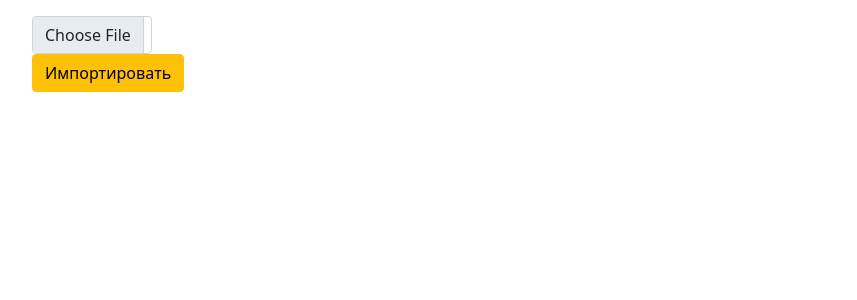
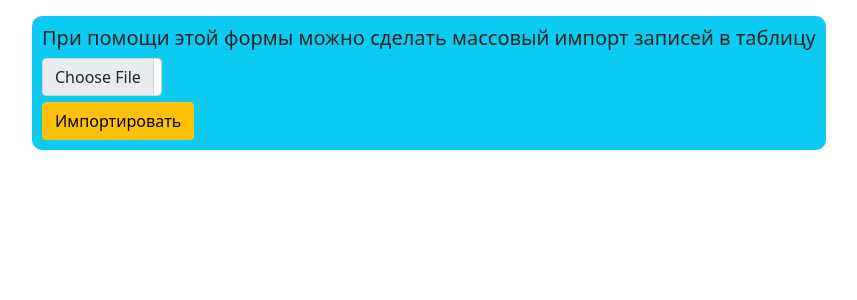
Before and after one commit to Andrew3100/DjangoLessons, a Django app: template interface/templates/interface/table_view.html in a window 1280 px wide. Shown: the part 197-497 px from the top of the page, without its empty margins (62-919 px from the left). Run offline with Django 4.2, Linux system fonts and the light colour scheme; the template is opened without the code that fills it, so the values that code supplies are empty.

Commit message:
Работа с формой ввода файла

```diff
--- a/interface/templates/interface/header/header.html
+++ b/interface/templates/interface/header/header.html
@@ -4,7 +4,6 @@
     <!-- Обязательные метатеги -->
     <meta charset="utf-8">
     <meta name="viewport" content="width=device-width, initial-scale=1">
-
     <!-- Bootstrap CSS -->
     <link href="https://cdn.jsdelivr.net/npm/bootstrap@5.0.1/dist/css/bootstrap.min.css" rel="stylesheet" integrity="sha384-+0n0xVW2eSR5OomGNYDnhzAbDsOXxcvSN1TPprVMTNDbiYZCxYbOOl7+AMvyTG2x" crossorigin="anonymous">
 {#    Информационная система мониторинга международной деятельности  #}
--- a/interface/templates/interface/table_view.html
+++ b/interface/templates/interface/table_view.html
@@ -22,12 +22,18 @@
 {% block main_content %}
     {{ file_info }}
     <div class="container">
-        <div class="col" style="display: flex">
-            <form enctype="multipart/form-data" action="/table_view?section={{ section_id }}&sub_section={{ sub_section_id }}" method="POST" class="form-row" style="width: 120px;">
-                {% csrf_token %}
-                <input name="excel" class="form-control" type="file">
-                <button type="submit" class="btn btn-warning" style="">Импортировать</button>
-            </form>
+        <div class="col-12" style="display: flex">
+            <div class="bg-info" style="border-radius: 10px;">
+                <div style="margin: 10px 10px 10px 10px;">
+                <h5>При помощи этой формы можно сделать массовый импорт записей в таблицу</h5>
+                    <form enctype="multipart/form-data" action="/table_view?section={{ section_id }}&sub_section={{ sub_section_id }}" method="POST" class="form-row" style="width: 120px;">
+                        {#        Токен для проверки формы - требования джанго        #}
+                        {% csrf_token %}
+                        <input style="float: left" name="excel" class="form-control" type="file">
+                        <button type="submit" class="btn btn-warning" style="margin-top: 6px;">Импортировать</button>
+                    </form>
+                </div>
+            </div>
         </div>
     </div>
     <br>
```
